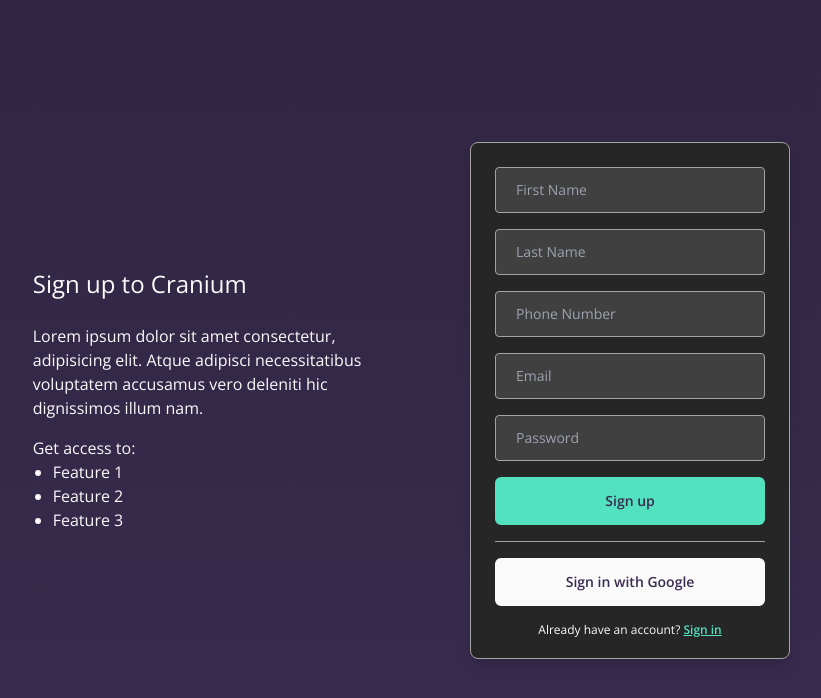
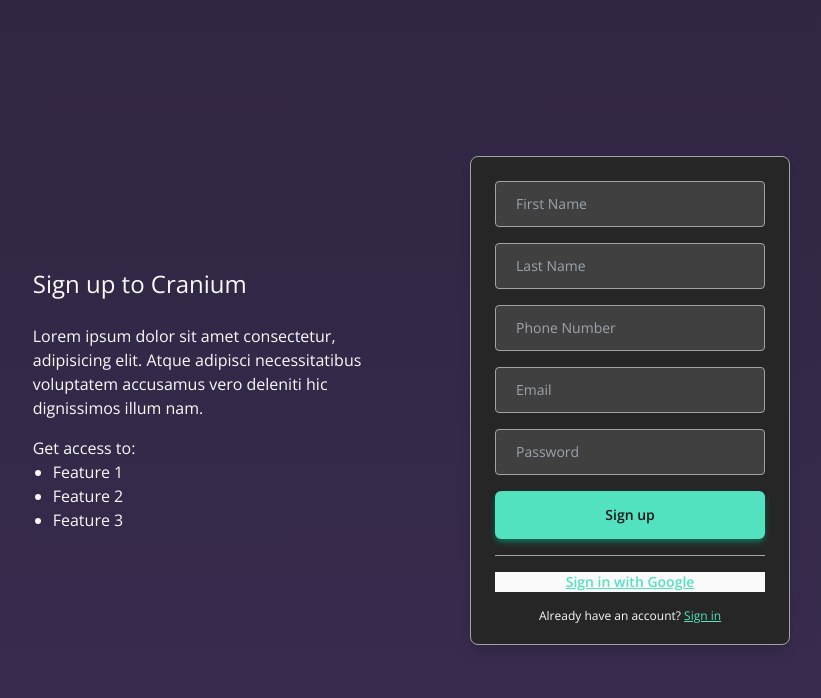
Before and after one commit to Darren-34810/cranium-fe, a React (Create React App) app: page /signup in a window 1280 px wide. Shown: the top 698 px of the page, without its empty margins (219-1040 px from the left). Built offline with nearby package versions, Linux system fonts and the light colour scheme.

Commit message:
Major fix on Button Component

```diff
--- a/src/components/Button.js
+++ b/src/components/Button.js
@@ -1,7 +1,66 @@
-const Button = ({ children, type, variant, className }) => {
+import { useState, useEffect, useRef } from "react"
+
+/**
+ * Button Component
+ * @param {String} children - Contents inside the button tag
+ * @param {Boolean} isCustom - Button uses clip-path (custom) or rounded corners (original)
+ * @param {String} type - Button type: <button type="button|submit|reset">
+ * @param {String} size - Button size: <button size="large|medium">
+ * @param {String} variant - Button variant: <button variant="primary|secondary|tertiary">
+ * @param {String} className - Additional classes for the button
+ */
+const Button = ({ children, isCustom, type, size, variant, className }) => {
+
+  const ref = useRef()
+  const [height, setHeight] = useState(0)
+  const clipPath = {clipPath: `polygon(${height/3}px 0, 100% 0, 100% calc(100% - ${height/3}px), calc(100% - ${height/3}px) 100%, 0 100%, 0 ${height/3}px)`}
+
+  let btnClass = 'btn';
+  let btnStyle = {};
+
   // Button styles in ./src/index.css
+  // Variant: Primary or Secondary
+  if (variant === 'primary' || variant === 'secondary') {
+    btnClass += ` btn-${variant}`
+
+    // Size: Medium
+    if (size === 'medium') {
+      btnClass += ' btn-md'
+    }
+    // Size: Large (fallback option)
+    else {
+      btnClass += ' btn-lg'
+    }
+
+    // Using clip-path without rounded corners (custom)
+    if (isCustom) {
+      btnStyle = clipPath;
+    }
+    // Using rounded corners without clip-path (original)
+    else {
+      btnClass += ' rounded-md'
+    }
+  }
+
+  // Variant: Tertiary (fallback option)
+  else {
+    btnClass += ' btn-tertiary'
+  }
+
+  useEffect(() => {
+    setHeight(ref.current.offsetHeight)
+    console.log(ref.current);
+    console.log(ref.current.offsetWidth + ' ' + ref.current.offsetHeight)
+  }, [height])
+
   return (
-    <button type={type} className={`${variant === 'tertiary' ? 'btn-tertiary' : (variant === 'secondary' ? 'btn-secondary' : 'btn-primary')} ${className ?? '' }`}>{children}</button>
+    <button
+      ref={ref}
+      type={type}
+      className={`${btnClass} ${className ?? '' }`}
+      style={btnStyle}>
+        {children}
+    </button>
   )
 }
 
--- a/src/components/TopNavbar.js
+++ b/src/components/TopNavbar.js
@@ -8,7 +8,7 @@
   }
 
   return (
-    <nav className="flex items-center justify-between flex-wrap bg-primary-600 px-6 py-4 fixed w-full z-10 top-0">
+    <nav className="flex items-center justify-between flex-wrap bg-primary-500 px-6 py-4 fixed w-full z-10 top-0">
       <a href="/" className="text-2xl font-semibold text-white">
         Cranium
       </a>
--- a/src/index.css
+++ b/src/index.css
@@ -15,16 +15,64 @@
 }
 
 @layer components {
+    .btn {
+        @apply
+        text-sm
+        font-semibold
+        cursor-pointer
+        inline-block
+        transition-all
+        duration-300
+        hover:-translate-y-1
+    }
+
+    .btn-border {
+        @apply
+        border-2
+        border-secondary-500
+        shadow-md
+        shadow-secondary-900
+    }
+
     .btn-primary {
-        @apply border-2 border-secondary-500 bg-secondary-500 text-primary-500 text-sm font-semibold text-center min-w-[10rem] px-5 py-3 rounded-md cursor-pointer inline-block transition-all duration-300 hover:bg-secondary-300 hover:border-secondary-300 hover:shadow-md hover:shadow-secondary-900 hover:-translate-y-1;
+        @apply
+        btn-border
+        bg-secondary-500
+        text-neutral-900
+        hover:bg-secondary-300
+        hover:border-secondary-300
     }
 
     .btn-secondary {
-        @apply border-2 border-secondary-500 text-secondary-500 text-sm font-semibold text-center min-w-[10rem] px-5 py-3 rounded-md cursor-pointer inline-block transition-all duration-300 hover:bg-secondary-500 hover:text-primary-500 hover:shadow-md hover:shadow-secondary-900 hover:-translate-y-1;
+        @apply
+        btn-border
+        text-secondary-500
+        hover:bg-secondary-500
+        hover:text-secondary-500
     }
 
     .btn-tertiary {
-        @apply text-secondary-500 text-sm font-semibold underline cursor-pointer inline-block transition-all duration-300 hover:text-secondary-300 hover:-translate-y-1;
+        @apply
+        text-secondary-500
+        underline
+    }
+
+    .btn-lg {
+        @apply
+        min-w-[160px]
+        h-[48px]
+    }
+
+    .btn-md {
+        @apply
+        min-w-[140px]
+        h-[42px]
+    }
+
+    .btn-full {
+        @apply
+        w-full
+        h-auto
     }
 
     .bg-from-600-to-500 {
--- a/src/pages/Welcome.jsx
+++ b/src/pages/Welcome.jsx
@@ -1,3 +1,4 @@
+import Button from "../components/Button";
 import TopNavbar from "../components/TopNavbar";
 
 
@@ -29,12 +30,12 @@
           className="bg-primary-700 flex justify-between items-center">
           <div className="flex flex-col max-w-xs my-4">
             <div className="bg-gray-100 w-10 h-10 mb-4">img</div>
-            <h6 className="text-md font-bold mb-3">Platform Development</h6>
+            <h6 className="text-md font-bold mb-2">Platform Development</h6>
             <p className="text-xs text-neutral-400">Membangun virtual space berbasis web sebagai wadah semua aktivitas digital Anda, seperti: webinar, hybrid event, pameran, conference, corporate event, workshops, entertainment dan acara online lainnya</p>
           </div>
           <div className="flex flex-col max-w-xs my-4 ml-20">
             <div className="bg-gray-100 w-10 h-10 mb-4">img</div>
-            <h6 className="text-md font-bold mb-3">Event Organizer</h6>
+            <h6 className="text-md font-bold mb-2">Event Organizer</h6>
             <p className="text-xs text-neutral-400">Menciptakan pengalaman acara online dan offline yang terintegrasi dengan mengelola hybrid event Anda mulai dari pembuatan konsep, perencanaan, produksi, talent management, hingga pelaksanaan acara</p>
           </div>
         </div>
@@ -57,7 +58,7 @@
       </div>
 
       {/* Experience Live */}
-      <div className="bg-primary-700 h-screen 2xl:h-screen">
+      <div className="bg-primary-700 min0h-screen">
         <div className="h-screen flex justify-between items-center px-20">
           <div className="w-4/12 flex flex-col">
             <div className="flex items-center mb-3">
@@ -65,14 +66,14 @@
               <h2 className="text-2xl md:text-4xl font-bold">Take Your Event to The Next Level</h2>
             </div>
             <p className="text-neutral-400 mb-4">Ciptakan pengalaman unik dan bermakna dengan menjelajahi virtual space milik Anda</p>
-            <p className="text-neutral-400">
+            <div className="text-neutral-400">
               <b><i>Mengapa menggunakan virtual reality?</i></b>
               <ul className="list-disc ml-4">
                 <li>Membuat acara hybrid yang variatif</li>
                 <li>Meningkatkan konversi dalam acara untuk mendukung tujuan bisnis/event</li>
                 <li>Memperoleh data yang lebih relevan dengan lebih mudah</li>
               </ul>
-            </p>
+            </div>
           </div>
           <div className="w-7/12">
             <div className="w-full h-80 bg-white text-black rounded-lg shadow-[0_0_100px_rgba(0,0,0,0.25)]">content</div>
@@ -85,7 +86,7 @@
         <div className="hl"></div>
         <h2 className="text-2xl md:text-4xl font-bold">Contact Us</h2>
         <p className="mt-8">xxxx</p>
-        <p className="mt-8">Contact Us</p>
+        <Button variant="primary" size="large" isCustom={true} className="mt-8">Contact Us</Button>
       </div>
 
       {/* Footer */}
```
